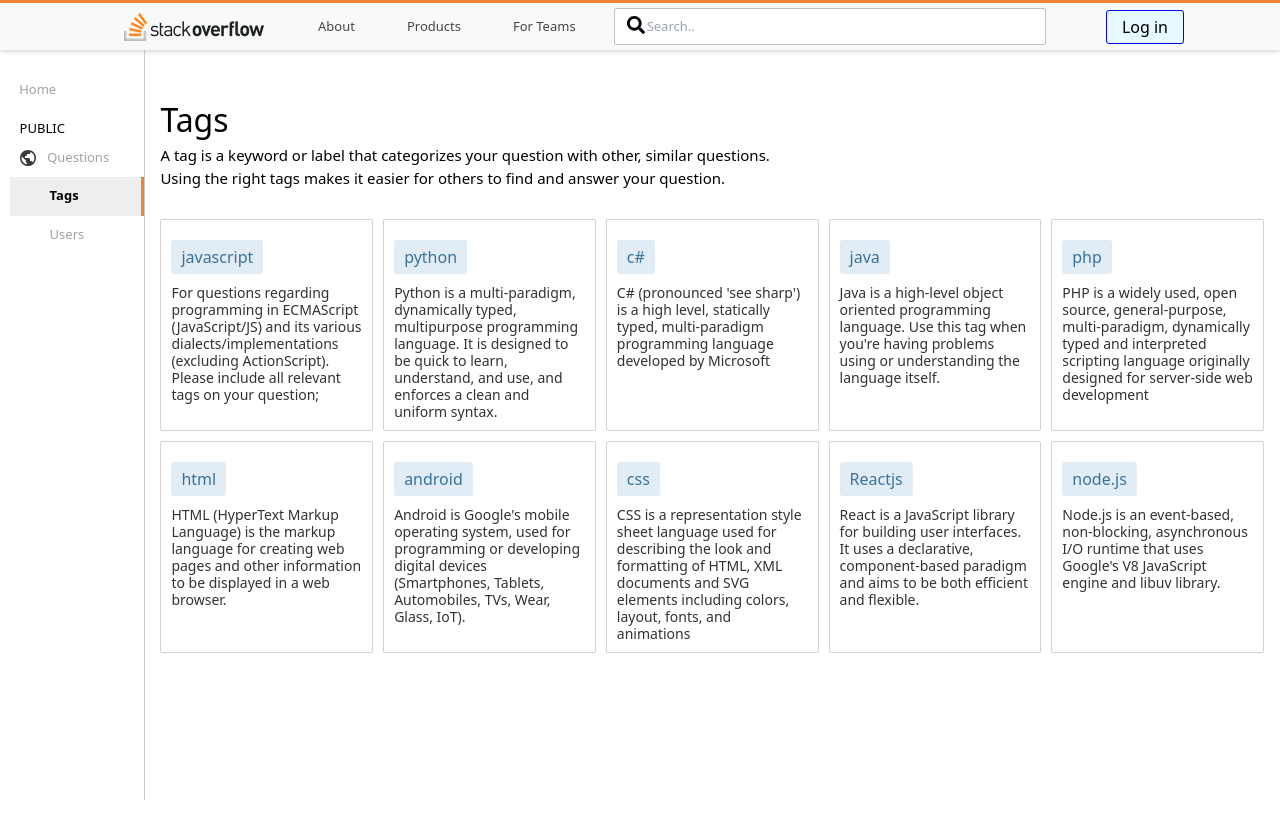
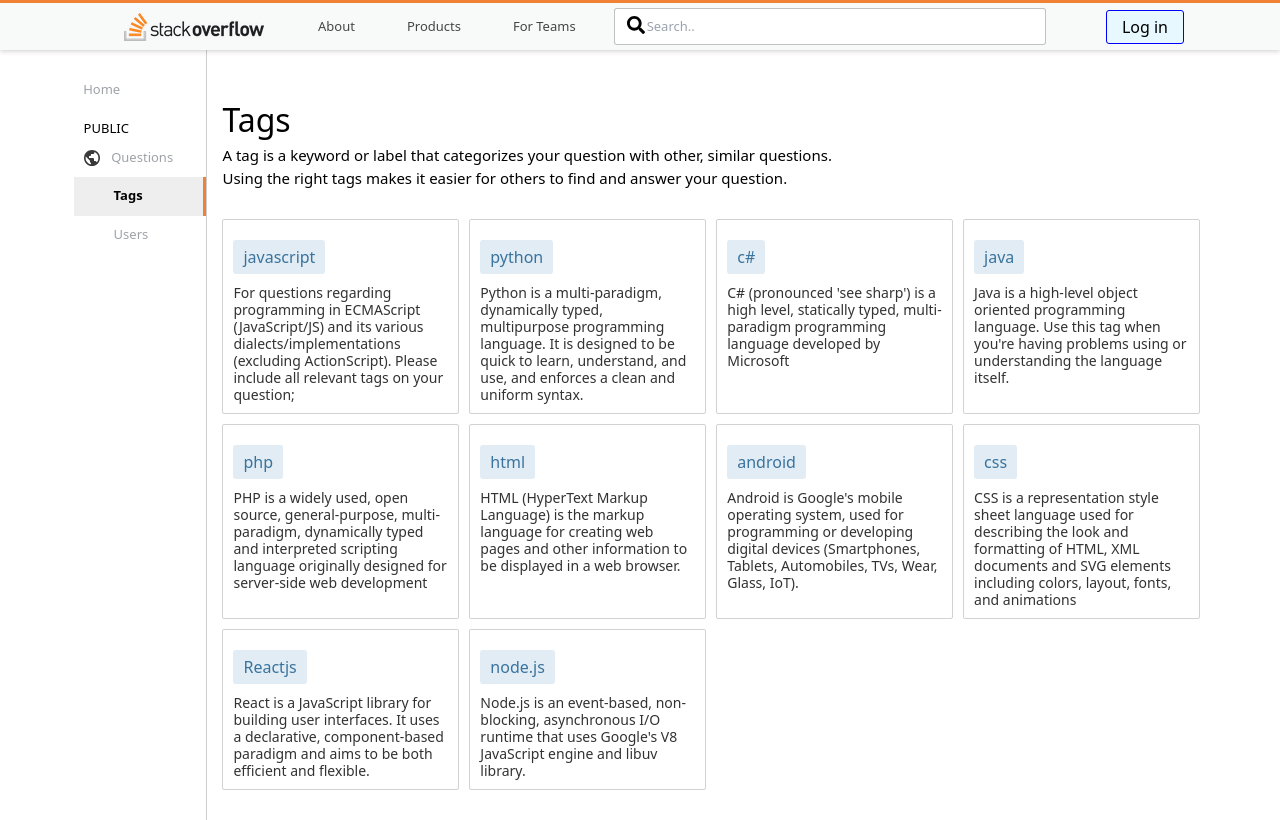
Before and after one commit to SouZe-San/StackOverflow_Clone, a React (Vite) app in the folder client/: page /Tags in a window 1280 px wide. Built offline with nearby package versions, Linux system fonts and the light colour scheme; no server answers.

Commit message:
Last Styling

```diff
--- a/client/src/AllRoutes.jsx
+++ b/client/src/AllRoutes.jsx
@@ -1,3 +1,4 @@
+/* eslint-disable react/prop-types */
 /* eslint-disable no-unused-vars */
 import React from "react";
 import { Routes, Route } from "react-router-dom";
@@ -12,17 +13,26 @@
 import Users from "./pages/Users/Users";
 import UserProfile from "./pages/UserProfile/UserProfile";
 
-const AllRoutes = () => {
+const AllRoutes = ({ slideIn, handleSlideIn }) => {
   return (
     <Routes>
-      <Route path="/" element={<Home />} />
+      <Route path="/" element={<Home slideIn={slideIn} handleSlideIn={handleSlideIn} />} />
       <Route path="/Auth" element={<Authenticate />} />
       <Route path="/AskQuestion" element={<AskQuestion />} />
-      <Route path="/Questions" element={<Questions />} />
-      <Route path="/Questions/:id" element={<DisplayQuestion />} />
-      <Route path="/Tags" element={<Tags />} />
-      <Route path="/Users" element={<Users />} />
-      <Route path="/Users/:id" element={<UserProfile />} />
+      <Route
+        path="/Questions"
+        element={<Questions slideIn={slideIn} handleSlideIn={handleSlideIn} />}
+      />
+      <Route
+        path="/Questions/:id"
+        element={<DisplayQuestion slideIn={slideIn} handleSlideIn={handleSlideIn} />}
+      />
+      <Route path="/Tags" element={<Tags slideIn={slideIn} handleSlideIn={handleSlideIn} />} />
+      <Route path="/Users" element={<Users slideIn={slideIn} handleSlideIn={handleSlideIn} />} />
+      <Route
+        path="/Users/:id"
+        element={<UserProfile slideIn={slideIn} handleSlideIn={handleSlideIn} />}
+      />
     </Routes>
   );
 };
--- a/client/src/App.css
+++ b/client/src/App.css
@@ -1,6 +1,6 @@
 .home-container-1 {
   min-height: 100vh;
-  max-width: 100vw;
+  max-width: 90vw;
   width: 100%;
   display: flex;
   justify-content: space-between;
--- a/client/src/App.jsx
+++ b/client/src/App.jsx
@@ -19,11 +19,25 @@
     dispatch(fetchAllUsers());
   }, [dispatch]);
 
+  const [slideIn, setSlideIn] = useState(true);
+
+  useEffect(() => {
+    if (window.innerWidth <= 760) {
+      setSlideIn(false);
+    }
+  }, []);
+
+  const handleSlideIn = () => {
+    if (window.innerWidth <= 760) {
+      setSlideIn((state) => !state);
+    }
+  };
+
   return (
     <>
       <Router>
-        <Navbar />
-        <AllRoutes />
+        <Navbar handleSlideIn={handleSlideIn} />
+        <AllRoutes slideIn={slideIn} handleSlideIn={handleSlideIn} />
       </Router>
     </>
   );
--- a/client/src/actions/users.js
+++ b/client/src/actions/users.js
@@ -1,6 +1,6 @@
 import * as api from "../api";
 
-//@ Mechanism for get all Users info for db
+// for get all Users info for db
 export const fetchAllUsers = () => async (dispatch) => {
   try {
     const { data } = await api.getAllUsers();
@@ -10,6 +10,7 @@
   }
 };
 
+// Get Update Information About Logged In User
 export const updateProfile = (id, updateData) => async (dispatch) => {
   try {
     const { data } = await api.updateProfile(id, updateData);
--- a/client/src/components/LeftsideBar/LeftsideBar.jsx
+++ b/client/src/components/LeftsideBar/LeftsideBar.jsx
@@ -6,16 +6,17 @@
 import { NavLink } from "react-router-dom";
 import Globe from "../../assets/Globe.svg";
 
-const LeftsideBar = () => {
-  // const slideInStyle = {
-  //   transform: "translateX(0%)",
-  // };
+const LeftsideBar = ({ slideIn, handleSlideIn }) => {
+  const slideInStyle = {
+    transform: "translateX(0%)",
+  };
 
-  // const slideOutStyle = {
-  //   transform: "translateX(-100%)",
-  // };
+  const slideOutStyle = {
+    transform: "translateX(-100%)",
+  };
   return (
-    <div className="left-sidebar">
+    //
+    <div className="left-sidebar" style={slideIn ? slideInStyle : slideOutStyle}>
       <nav className="side-nav">
         <button className="nav-btn">
           <NavLink to="/" className="side-nav-links" activeclassname="active">
@@ -32,10 +33,7 @@
               <p style={{ paddingLeft: "10px" }}> Questions </p>
             </NavLink>
           </button>
-          <button
-            //  onClick={() => handleSlideIn()}
-            className="nav-btn"
-          >
+          <button onClick={() => handleSlideIn()} className="nav-btn">
             <NavLink
               to="/Tags"
               className="side-nav-links"
@@ -45,10 +43,7 @@
               <p>Tags</p>
             </NavLink>
           </button>
-          <button
-            //  onClick={() => handleSlideIn()}
-            className="nav-btn"
-          >
+          <button onClick={() => handleSlideIn()} className="nav-btn">
             <NavLink
               to="/Users"
               className="side-nav-links"
--- a/client/src/components/Navbar/Navbar.jsx
+++ b/client/src/components/Navbar/Navbar.jsx
@@ -1,3 +1,4 @@
+/* eslint-disable react/prop-types */
 /* eslint-disable react-hooks/exhaustive-deps */
 /* eslint-disable no-unused-vars */
 import React, { useEffect } from "react";
@@ -14,7 +15,7 @@
 import logo from "../../assets/logo.png";
 import search from "../../assets/search-solid.svg";
 
-const Navbar = () => {
+const Navbar = ({ handleSlideIn }) => {
   // Define variables
   let User = useSelector((state) => state.currentUserReducer);
   const dispatch = useDispatch();
@@ -41,7 +42,7 @@
   return (
     <nav className="main_nav">
       <div className="navbar">
-        <button className="humbugger-icon">
+        <button className="humbugger-icon" onClick={() => handleSlideIn()}>
           <i className="ri-menu-fill"></i>
         </button>
 
--- a/client/src/pages/Home/Home.jsx
+++ b/client/src/pages/Home/Home.jsx
@@ -1,3 +1,4 @@
+/* eslint-disable react/prop-types */
 /* eslint-disable no-unused-vars */
 // import dependencies
 import React from "react";
@@ -6,10 +7,10 @@
 import LeftsideBar from "../../components/LeftsideBar/LeftsideBar";
 import HomeMainbar from "../../components/MainHerosection/HomeMainbar";
 import RightSideBar from "../../components/RIghtsideBar/RightSideBar";
-const Home = () => {
+const Home = ({ slideIn }) => {
   return (
     <div className="home-container-1">
-      <LeftsideBar />
+      <LeftsideBar slideIn={slideIn} />
       <div className="home-container-2">
         <HomeMainbar />
         <RightSideBar />
--- a/client/src/pages/Questions/DisplayQuestion.jsx
+++ b/client/src/pages/Questions/DisplayQuestion.jsx
@@ -1,3 +1,4 @@
+/* eslint-disable react/prop-types */
 /* eslint-disable no-unused-vars */
 import React from "react";
 
@@ -6,10 +7,10 @@
 import RightSideBar from "../../components/RIghtsideBar/RightSideBar";
 import QuestionDetails from "./QuestionDetails";
 
-const DisplayQuestion = () => {
+const DisplayQuestion = ({ slideIn, handleSlideIn }) => {
   return (
     <div className="home-container-1">
-      <LeftsideBar />
+      <LeftsideBar slideIn={slideIn} handleSlideIn={handleSlideIn} />
       <div className="home-container-2">
         <QuestionDetails />
         <RightSideBar />
--- a/client/src/pages/Questions/Questions.jsx
+++ b/client/src/pages/Questions/Questions.jsx
@@ -1,3 +1,4 @@
+/* eslint-disable react/prop-types */
 /* eslint-disable no-unused-vars */
 import React from "react";
 
@@ -5,10 +6,10 @@
 import RightSideBar from "../../components/RIghtsideBar/RightSideBar";
 import HomeMainbar from "../../components/MainHerosection/HomeMainbar";
 
-const Questions = () => {
+const Questions = ({ slideIn, handleSlideIn }) => {
   return (
     <div className="home-container-1">
-      <LeftsideBar />
+      <LeftsideBar slideIn={slideIn} handleSlideIn={handleSlideIn} />
       <div className="home-container-2">
         <HomeMainbar />
         <RightSideBar />
--- a/client/src/pages/Tags/Tags.jsx
+++ b/client/src/pages/Tags/Tags.jsx
@@ -1,3 +1,4 @@
+/* eslint-disable react/prop-types */
 /* eslint-disable no-unused-vars */
 import React from "react";
 
@@ -10,12 +11,10 @@
 // Style Sheet
 import "./tag_style.scss";
 
-const Tags = () => {
+const Tags = ({ slideIn, handleSlideIn }) => {
   return (
     <div className="home-container-1">
-      <LeftsideBar
-      //   slideIn={slideIn} handleSlideIn={handleSlideIn}
-      />
+      <LeftsideBar slideIn={slideIn} handleSlideIn={handleSlideIn} />
       <div className="home-container-2" style={{ flexDirection: "column", paddingRight: "1rem" }}>
         <h1 className="tags-h1">Tags</h1>
         <p className="tags-p">
--- a/client/src/pages/Users/Users.jsx
+++ b/client/src/pages/Users/Users.jsx
@@ -1,3 +1,4 @@
+/* eslint-disable react/prop-types */
 /* eslint-disable no-unused-vars */
 import React from "react";
 
@@ -7,12 +8,10 @@
 // Components
 import LeftsideBar from "../../components/LeftsideBar/LeftsideBar";
 import UsersList from "./UsersList";
-const Users = () => {
+const Users = ({ slideIn, handleSlideIn }) => {
   return (
     <div className="home-container-1">
-      <LeftsideBar
-      //   slideIn={slideIn} handleSlideIn={handleSlideIn}
-      />
+      <LeftsideBar slideIn={slideIn} handleSlideIn={handleSlideIn} />
       <div className="home-container-2" style={{ marginTop: "6rem", flexDirection: "column" }}>
         <h1 style={{ fontWeight: "400", fontSize: "revert" }}>Users</h1>
         <UsersList />
```
Also changed, not shown: client/src/pages/UserProfile/UserProfile.jsx (+3 -4 lines), 2 other files (tests, documents, lock files or other folders).
